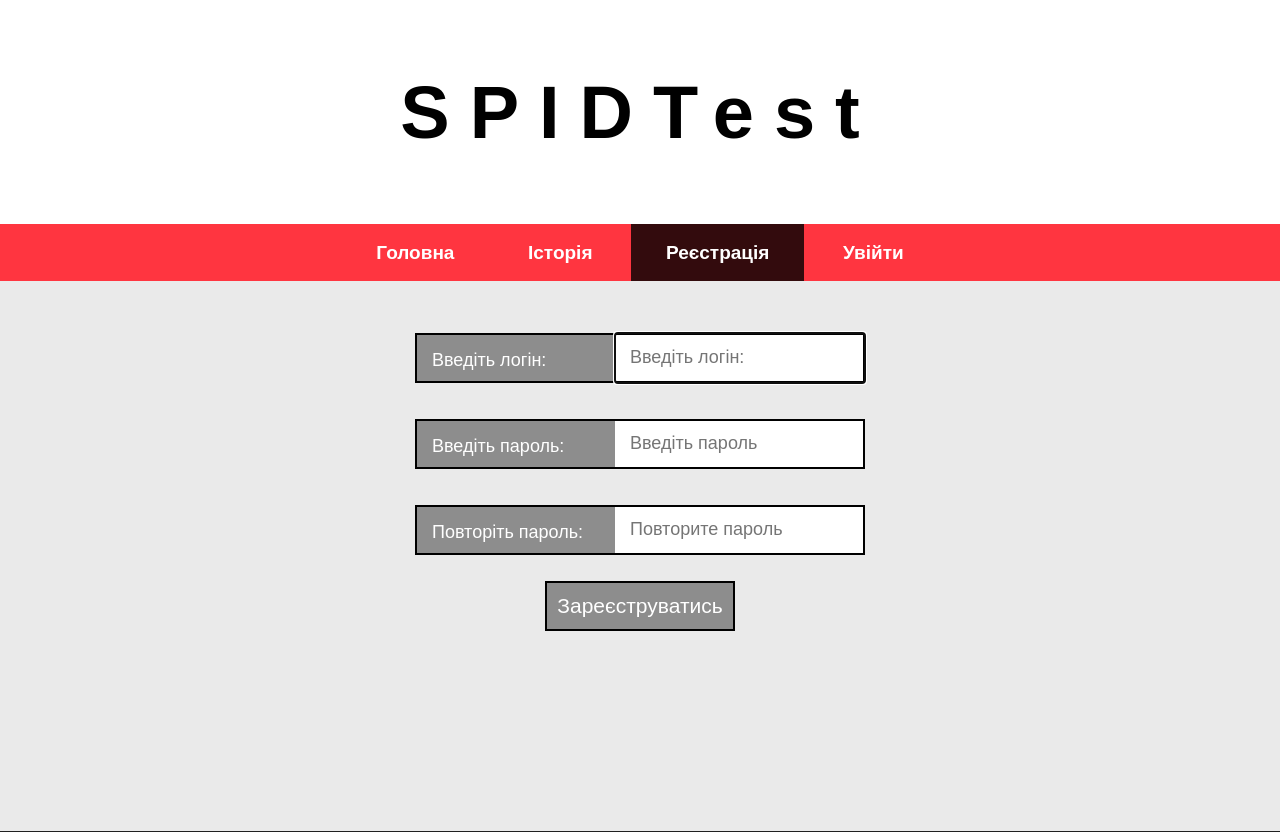
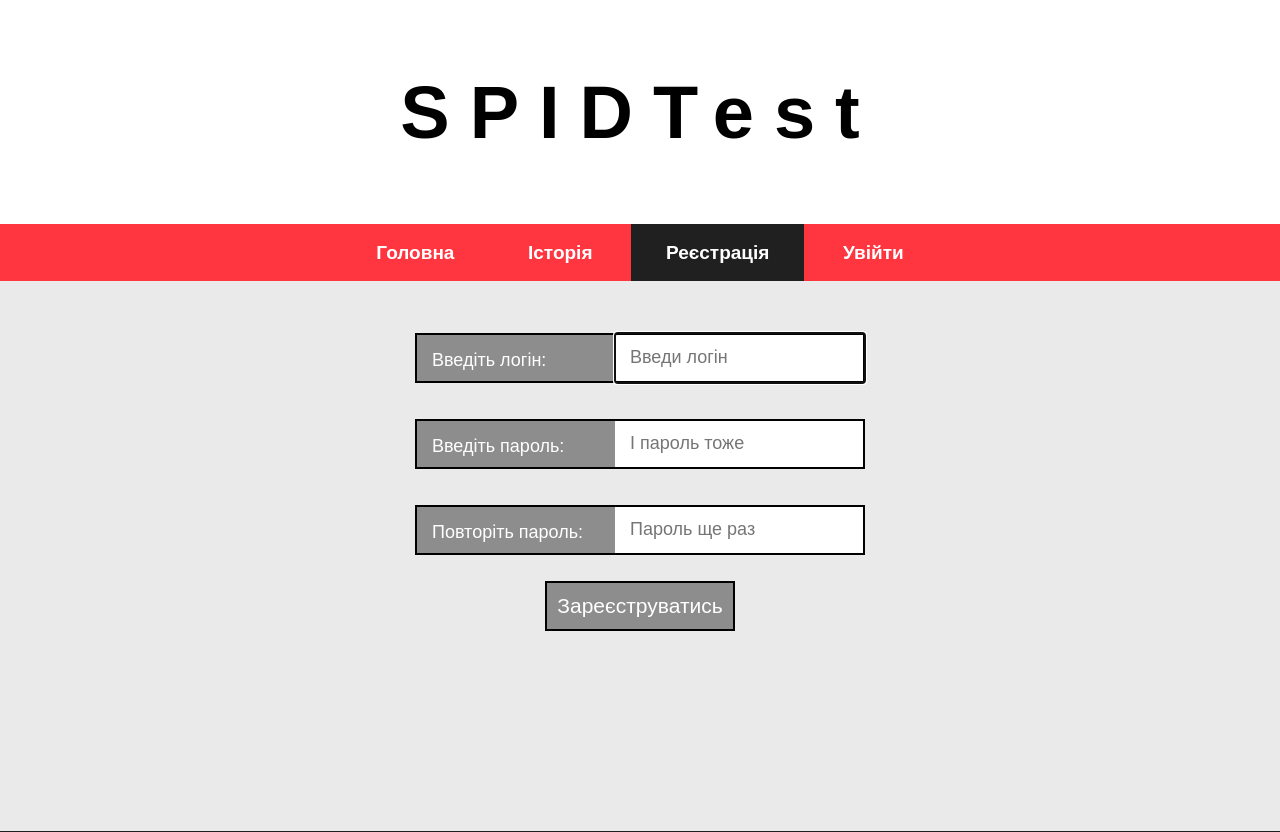
Before and after one commit to kostya911/practics, a Django app: page /tester/signup/ in a window 1280 px wide. Shown: the top 832 px of the page. Run offline with Django 3.2, Linux system fonts and the light colour scheme.

Commit message:
HTML, CSS, icon

```diff
--- a/static/general/css/style.css
+++ b/static/general/css/style.css
@@ -53,7 +53,7 @@ header {
 
 
 .navtop {
-	background: rgba(0,0,0, .8);
+	background: #202020;
 }
 
 
@@ -72,8 +72,7 @@ footer {
 	background-color: #202020;
 	text-align: center;
 	font-size: 20px;
-/*	height: 200px;
-*/	color: #fff;
+	color: #fff;
 	padding: 80px 20px 70px 20px;
 }
 
@@ -115,23 +114,18 @@ label {
 
 select, input {
 	padding-left: 15px;
-    /*
-	border-radius: 0 10px 10px 0;
-    */
+
 	width: 250px;
-   background: #ffffff;
+    background: #ffffff;
 	border: 2px solid black;
 	color: #000;
-	/*color: gold;*/
-/*	color: rgba(255, 255, 255, 1);
-*/	border-left: none;
+	border-left: none;
 	margin: 10px 0px;
 }
 
 
 option {
-/*	background: rgb(255,255,255);
-	background: rgba(0, 0, 0, .1);*/
+
 }
 
 form {
--- a/templates/tester/signup.html
+++ b/templates/tester/signup.html
@@ -28,23 +28,22 @@
 		</nav>
 
 		<main>
-			<form action="#" id="formReg">
+			<form action="#" id="formLogin">
 				<p>
-					<label for="logun">Введіть логін:</label>
-					<input id="login" type="text" placeholder="Введіть логін:" title="Введіть логін. Приклад: vasya228" required autofocus>
+					<label for="login">Введіть логін:</label>
+					<input id="login" type="text" placeholder="Введи логін" title="Введіть логін. Приклад: vasya228" required autofocus>
 				</p>
 				<p>
 					<label for="pass">Введіть пароль:</label>
-					<input name = "pass" id="pass" type="password" placeholder="Введіть пароль" pattern="^(?=.*\d)(?=.*[a-z])(?=.*[A-Z])(?!.*\s).*$" title="Латыница + нижний регистр + верхний регистр + цифры,  без спецсимволов. Пример: asd12GDew" required>
+					<input name = "pass" id="pass" type="password" placeholder="І пароль тоже" pattern="^(?=.*\d)(?=.*[a-z])(?=.*[A-Z])(?!.*\s).*$" title="Латиниця + нижній регістр + верхній регістр + цифри,  без спецсимволів. Пример: asd12GDew" required>
 				</p>
 				<p>
 					<label for="pass1">Повторіть пароль:</label>
-					<input name="pass1" id="pass1" type="password" placeholder="Повторите пароль" title="Латыница + нижний регистр + верхний регистр + цифры,  без спецсимволов. Пример: asd12GDew" pattern="^(?=.*\d)(?=.*[a-z])(?=.*[A-Z])(?!.*\s).*$" required>
+					<input name="pass1" id="pass1" type="password" placeholder="Пароль ще раз" title="Латиниця + нижній регістр + верхній регістр + цифри,  без спецсимволів. Пример: asd12GDew" pattern="^(?=.*\d)(?=.*[a-z])(?=.*[A-Z])(?!.*\s).*$" required>
 				</p>
 				<p>
 					<input type="submit" value="Зареєструватись" id="submit" class="Submit">
 				</p>
-
 			</form>
 		</main>
 
```
Also changed, not shown: templates/tester/signin.html (+13 -1 lines), static/general/image/spid.png.
